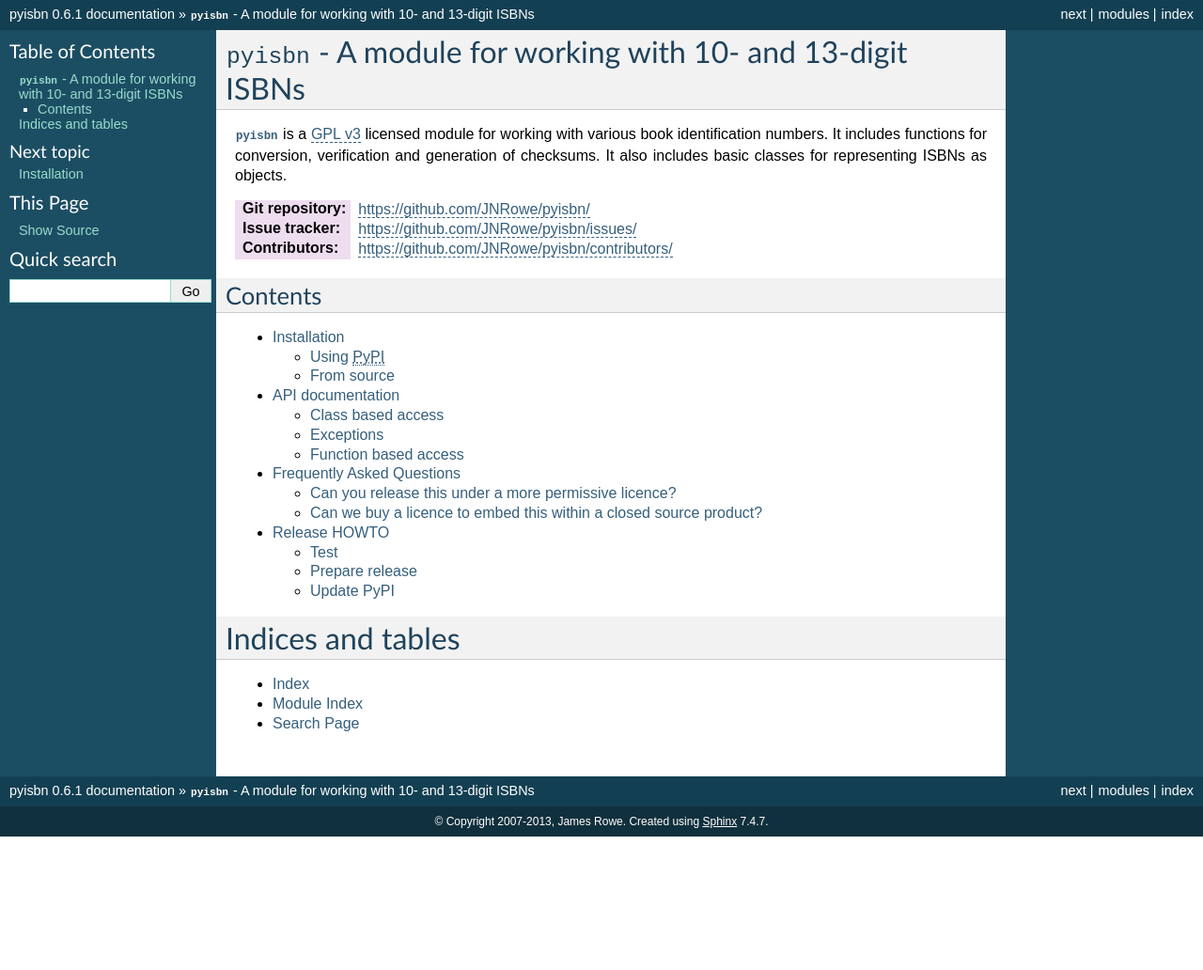
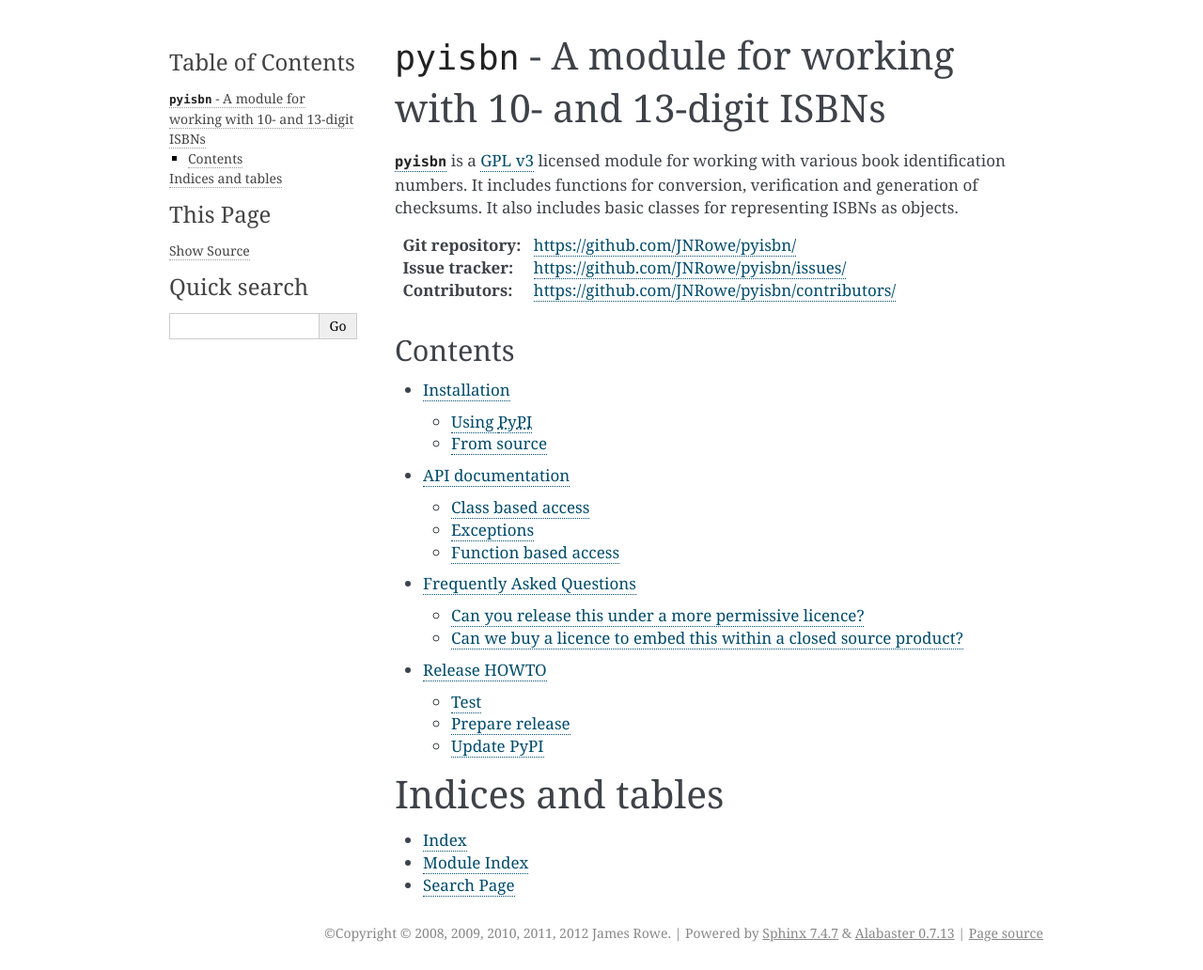
Before and after one commit to JNRowe/pyisbn, a Sphinx documentation site: the page built from doc/index.rst, in a window 1280 px wide. Shown: the whole page at 94% size. Built offline with Sphinx 7.4.7, drawn with Linux system fonts in a browser that asks for light colours; before the commit the page ends 900 px from its top, so only the background shows below that; part of the change alters nothing that is shown.

```diff
--- a/doc/conf.py
+++ b/doc/conf.py
@@ -1,238 +1,67 @@
-# -*- coding: utf-8 -*-
 #
-# pyisbn documentation build configuration file, created by
-# sphinx-quickstart on Fri May 13 14:07:33 2011.
+# coding=utf-8
+"""conf - Sphinx configuration information"""
+# Copyright © 2007, 2008, 2009, 2010, 2011, 2012, 2013  James Rowe <jnrowe@gmail.com>
 #
-# This file is execfile()d with the current directory set to its containing
-# dir.
+# This program is free software: you can redistribute it and/or modify
+# it under the terms of the GNU General Public License as published by
+# the Free Software Foundation, either version 3 of the License, or
+# (at your option) any later version.
 #
-# Note that not all possible configuration values are present in this
-# autogenerated file.
+# This program is distributed in the hope that it will be useful,
+# but WITHOUT ANY WARRANTY; without even the implied warranty of
+# MERCHANTABILITY or FITNESS FOR A PARTICULAR PURPOSE.  See the
+# GNU General Public License for more details.
 #
-# All configuration values have a default; values that are commented out
-# serve to show the default.
+# You should have received a copy of the GNU General Public License
+# along with this program.  If not, see <http://www.gnu.org/licenses/>.
+#
 
 import os
 import sys
 
-# If extensions (or modules to document with autodoc) are in another directory,
-# add these directories to sys.path here. If the directory is relative to the
-# documentation root, use os.path.abspath to make it absolute, like shown here.
-#sys.path.insert(0, os.path.abspath('.'))
+from subprocess import (CalledProcessError, check_output)
 
-# -- General configuration ----------------------------------------------------
+root_dir = os.path.dirname(os.path.dirname(os.path.realpath(__file__)))
+sys.path.insert(0, root_dir)
 
-# If your documentation needs a minimal Sphinx version, state it here.
-#needs_sphinx = '1.0'
+import pyisbn
 
-# Add any Sphinx extension module names here, as strings. They can be
-# extensions # coming with Sphinx (named 'sphinx.ext.*') or your custom ones.
 extensions = \
     ['sphinx.ext.%s' % ext for ext in ['autodoc', 'coverage', 'doctest',
-                                      'ifconfig', 'intersphinx', 'todo',
-                                      'viewcode']] \
+                                       'ifconfig', 'intersphinx', 'todo',
+                                       'viewcode']] \
     + ["sphinxcontrib.%s" % ext for ext in ['cheeseshop']]
 
-# Add any paths that contain templates here, relative to this directory.
-templates_path = ['.templates']
 
-# The suffix of source filenames.
+master_doc = 'index'
 source_suffix = '.rst'
 
-# The encoding of source files.
-#source_encoding = 'utf-8-sig'
+project = 'pyisbn'
+try:
+    unicode
+    copyright = pyisbn.__copyright__.decode('utf-8')
+except NameError:
+    copyright = pyisbn.__copyright__
 
-# The master toctree document.
-master_doc = 'index'
+version = ".".join(map(str, pyisbn._version.tuple[:2]))
+release = pyisbn._version.dotted
 
-# General information about the project.
-project = u'pyisbn'
-copyright = u'2007-2013, James Rowe'
-
-# The version info for the project you're documenting, acts as replacement for
-# |version| and |release|, also used in various other places throughout the
-# built documents.
-#
-root_dir = os.path.sep.join(os.path.realpath(__file__).split(os.path.sep)[:-2])
-sys.path.insert(0, root_dir)
-from pyisbn import _version
-# The short X.Y version.
-version = ".".join(map(str, _version.tuple[:2]))
-# The full version, including alpha/beta/rc tags.
-release = _version.dotted
-
-# The language for content autogenerated by Sphinx. Refer to documentation
-# for a list of supported languages.
-#language = None
-
-# There are two options for replacing |today|: either, you set today to some
-# non-false value, then it is used:
-#today = ''
-# Else, today_fmt is used as the format for a strftime call.
-#today_fmt = '%B %d, %Y'
-
-# List of patterns, relative to source directory, that match files and
-# directories to ignore when looking for source files.
-exclude_patterns = ['.build']
-
-# The reST default role (used for this markup: `text`) to use for all
-# documents.
-#default_role = None
-
-# If true, '()' will be appended to :func: etc. cross-reference text.
-#add_function_parentheses = True
-
-# If true, the current module name will be prepended to all description
-# unit titles (such as .. function::).
-#add_module_names = True
-
-# If true, sectionauthor and moduleauthor directives will be shown in the
-# output. They are ignored by default.
-#show_authors = False
-
-# The name of the Pygments (syntax highlighting) style to use.
 pygments_style = 'sphinx'
-
-# A list of ignored prefixes for module index sorting.
-#modindex_common_prefix = []
-
-
-# -- Options for HTML output --------------------------------------------------
-
-# The theme to use for HTML and HTML Help pages.  See the documentation for
-# a list of builtin themes.
-html_theme = 'default'
-
-# Theme options are theme-specific and customize the look and feel of a theme
-# further.  For a list of options available for each theme, see the
-# documentation.
 html_theme_options = {
     "externalrefs": True,
 }
+try:
+    html_last_updated_fmt = check_output(['git', 'log',
+                                          "--pretty=format:'%ad [%h]'",
+                                          '--date=short', '-n1'])
+except CalledProcessError:
+    pass
 
-# Add any paths that contain custom themes here, relative to this directory.
-html_theme_path = []
-
-# The name for this set of Sphinx documents.  If None, it defaults to
-# "<project> v<release> documentation".
-#html_title = None
-
-# A shorter title for the navigation bar.  Default is the same as html_title.
-#html_short_title = None
-
-# The name of an image file (relative to this directory) to place at the top
-# of the sidebar.
-#html_logo = None
-
-# The name of an image file (within the static path) to use as favicon of the
-# docs.  This file should be a Windows icon file (.ico) being 16x16 or 32x32
-# pixels large.
-#html_favicon = None
-
-# Add any paths that contain custom static files (such as style sheets) here,
-# relative to this directory. They are copied after the builtin static files,
-# so a file named "default.css" will overwrite the builtin "default.css".
-html_static_path = ['.static']
-
-# If not '', a 'Last updated on:' timestamp is inserted at every page bottom,
-# using the given strftime format.
-#html_last_updated_fmt = '%b %d, %Y'
-
-# If true, SmartyPants will be used to convert quotes and dashes to
-# typographically correct entities.
-#html_use_smartypants = True
-
-# Custom sidebar templates, maps document names to template names.
-#html_sidebars = {}
-
-# Additional templates that should be rendered to pages, maps page names to
-# template names.
-#html_additional_pages = {}
-
-# If false, no module index is generated.
-#html_domain_indices = True
-
-# If false, no index is generated.
-#html_use_index = True
-
-# If true, the index is split into individual pages for each letter.
-#html_split_index = False
-
-# If true, links to the reST sources are added to the pages.
-#html_show_sourcelink = True
-
-# If true, "Created using Sphinx" is shown in the HTML footer. Default is True.
-#html_show_sphinx = True
-
-# If true, "(C) Copyright ..." is shown in the HTML footer. Default is True.
-#html_show_copyright = True
-
-# If true, an OpenSearch description file will be output, and all pages will
-# contain a <link> tag referring to it.  The value of this option must be the
-# base URL from which the finished HTML is served.
-#html_use_opensearch = ''
-
-# This is the file name suffix for HTML files (e.g. ".xhtml").
-#html_file_suffix = None
-
-# Output file base name for HTML help builder.
-htmlhelp_basename = 'pyisbndoc'
-
-
-# -- Options for LaTeX output -------------------------------------------------
-
-# The paper size ('letter' or 'a4').
-#latex_paper_size = 'letter'
-
-# The font size ('10pt', '11pt' or '12pt').
-#latex_font_size = '10pt'
-
-# Grouping the document tree into LaTeX files. List of tuples
-# (source start file, target name, title, author,
-#  documentclass [howto/manual]).
-latex_documents = [
-  ('index', 'pyisbn.tex', u'pyisbn Documentation',
-   u'James Rowe', 'manual'),
-]
-
-# The name of an image file (relative to this directory) to place at the top of
-# the title page.
-#latex_logo = None
-
-# For "manual" documents, if this is true, then toplevel headings are parts,
-# not chapters.
-#latex_use_parts = False
-
-# If true, show page references after internal links.
-#latex_show_pagerefs = False
-
-# If true, show URL addresses after external links.
-#latex_show_urls = False
-
-# Additional stuff for the LaTeX preamble.
-#latex_preamble = ''
-
-# Documents to append as an appendix to all manuals.
-#latex_appendices = []
-
-# If false, no module index is generated.
-#latex_domain_indices = True
-
-
-# -- Options for manual page output -------------------------------------------
-
-# One entry per manual page. List of tuples
-# (source start file, name, description, authors, manual section).
-man_pages = [
-    ('index', 'pyisbn', u'pyisbn Documentation',
-     [u'James Rowe'], 1)
-]
-
-# Example configuration for intersphinx: refer to the Python standard library.
-intersphinx_mapping = {
-    'python': ('http://docs.python.org/',
-               os.getenv('SPHINX_PYTHON_OBJECTS')),
-}
-
+# Autodoc extension settings
 autoclass_content = "init"
 autodoc_default_flags = ['members', 'inherited-members']
+
+intersphinx_mapping = {
+    'python': ('http://docs.python.org/', os.getenv('SPHINX_PYTHON_OBJECTS')),
+}
```
